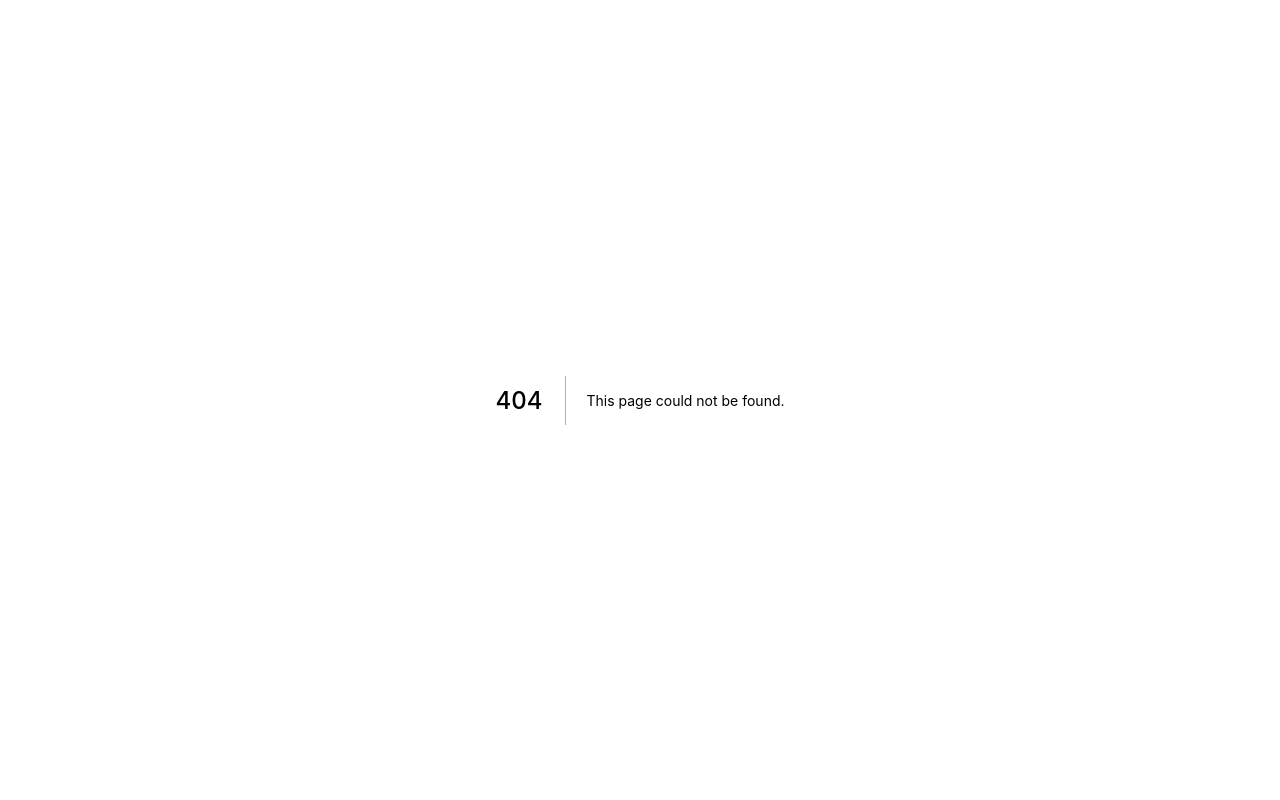
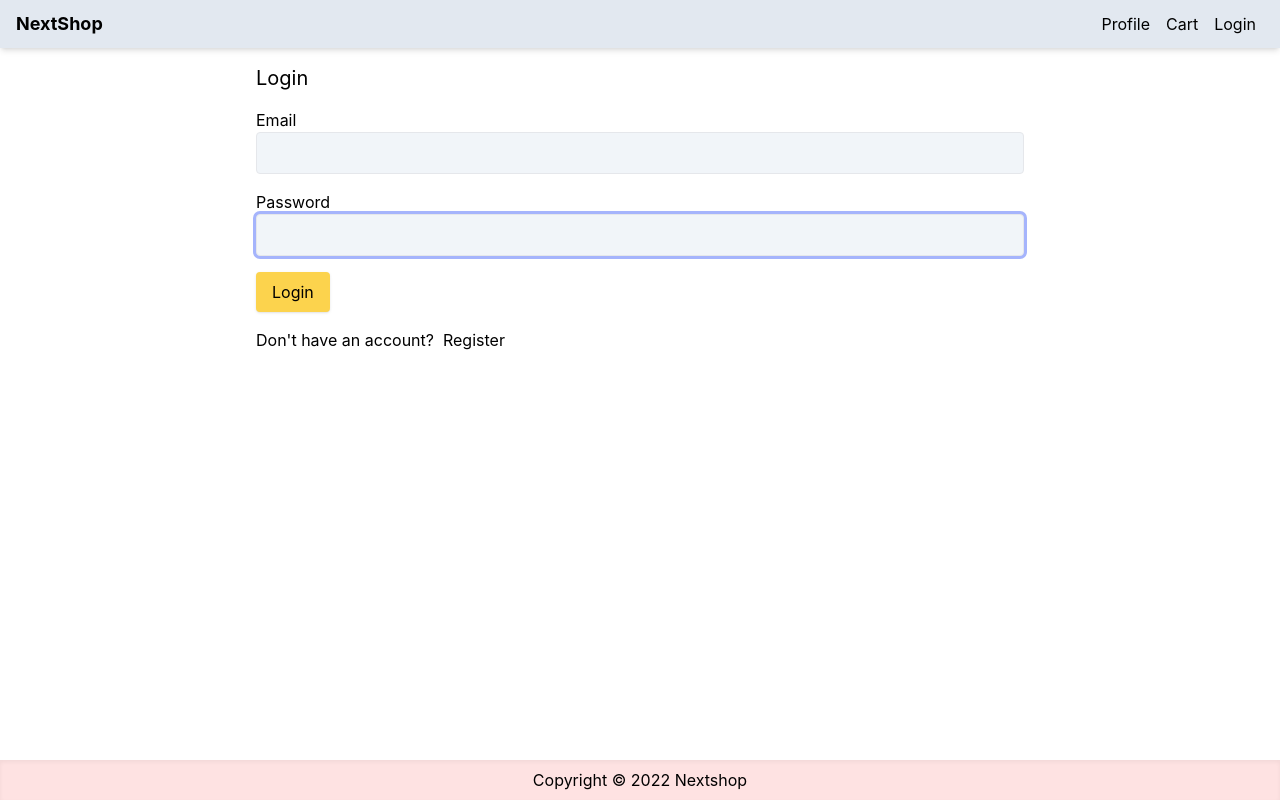
Before and after one commit to hurhyeon/next-ecommerce-, a Next.js app: page /login in a window 1280 px wide. Before the commit this address had no page. Built offline with nearby package versions, Linux system fonts and the light colour scheme.

Commit message:
9-CreateLoginForm

```diff
--- a/package.json
+++ b/package.json
@@ -14,7 +14,8 @@
     "js-cookie": "^3.0.1",
     "next": "12.3.1",
     "react": "18.2.0",
-    "react-dom": "18.2.0"
+    "react-dom": "18.2.0",
+    "react-hook-form": "^7.37.0"
   },
   "devDependencies": {
     "autoprefixer": "^10.4.12",
--- a/pages/cart.js
+++ b/pages/cart.js
@@ -95,7 +95,7 @@
               </li>
               <li>
                 <button
-                  onClick={() => router.push("/shipping")}
+                  onClick={() => router.push("login?redirect=/shipping")}
                   className="primary-button w-full"
                 >
                   Check Out
--- /dev/null
+++ b/pages/login.js
@@ -0,0 +1,64 @@
+import Link from 'next/link'
+import { useForm } from 'react-hook-form'
+import Layout from '../components/Layout'
+
+export default function LoginScreen() {
+    const {
+        handleSubmit,
+        register,
+        formState: { errors },
+        } = useForm()
+
+        const submitHandler = ({ email, password }) => {
+        console.log(email, password)
+        }
+
+
+return (
+  <Layout title="Login">
+   <form className="mx-auto max-w-screen-md"
+   onSubmit={handleSubmit(submitHandler)}
+    >
+
+    <h1 className="mb-4 text-xl">Login </h1>
+
+    <div className="mb-4">
+     <label htmlFor="email">Email</label>
+     <input type="email"
+     {...register('email', {
+        required: 'Please enter email',
+        pattern: {
+        value: /^[a-zA-Z0-9_.+-]+@[a-zA-Z0-9-]+.[a-zA-Z0-9-.]+$/i,
+        message: 'Please enter valid email',
+        },
+        })}
+        className="w-full" id="email" autoFocus />
+        {errors.email && (
+        <div className="text-red-500">{errors.email.message}</div>
+        )}
+    </div>
+
+    <div className="mb-4">
+     <label htmlFor="password">Password</label>
+     <input type="password"
+    {...register('password', {
+        required: 'Please enter password',
+        minLength: { value: 3, message: 'password is more than 3 chars' },
+        })}
+        className="w-full" id="password" autoFocus />
+        {errors.password && (
+        <div className="text-red-500 ">{errors.password.message}</div>
+    )}
+    </div>
+
+    <div className="mb-4">
+     <button className="primary-button">Login</button>
+    </div>
+    <div className="mb-4">
+     Don&apos;t have an account? &nbsp;
+     <Link href="register">Register</Link>
+   </div>
+   </form>
+  </Layout>
+ )
+}
--- a/styles/globals.css
+++ b/styles/globals.css
@@ -27,6 +27,12 @@
   @apply rounded bg-amber-300 py-2 px-4 shadow outline-none hover:bg-amber-400 active:bg-amber-500
   }
 
+  input,
+  select,
+  textarea {
+    @apply rounded border p-2 outline-none ring-indigo-300 focus:ring bg-slate-100;
+  }
+
 @media (prefers-color-scheme: dark) {
   html {
     color-scheme: dark;
```
Also changed, not shown: 1 other file (tests, documents, lock files or other folders).
